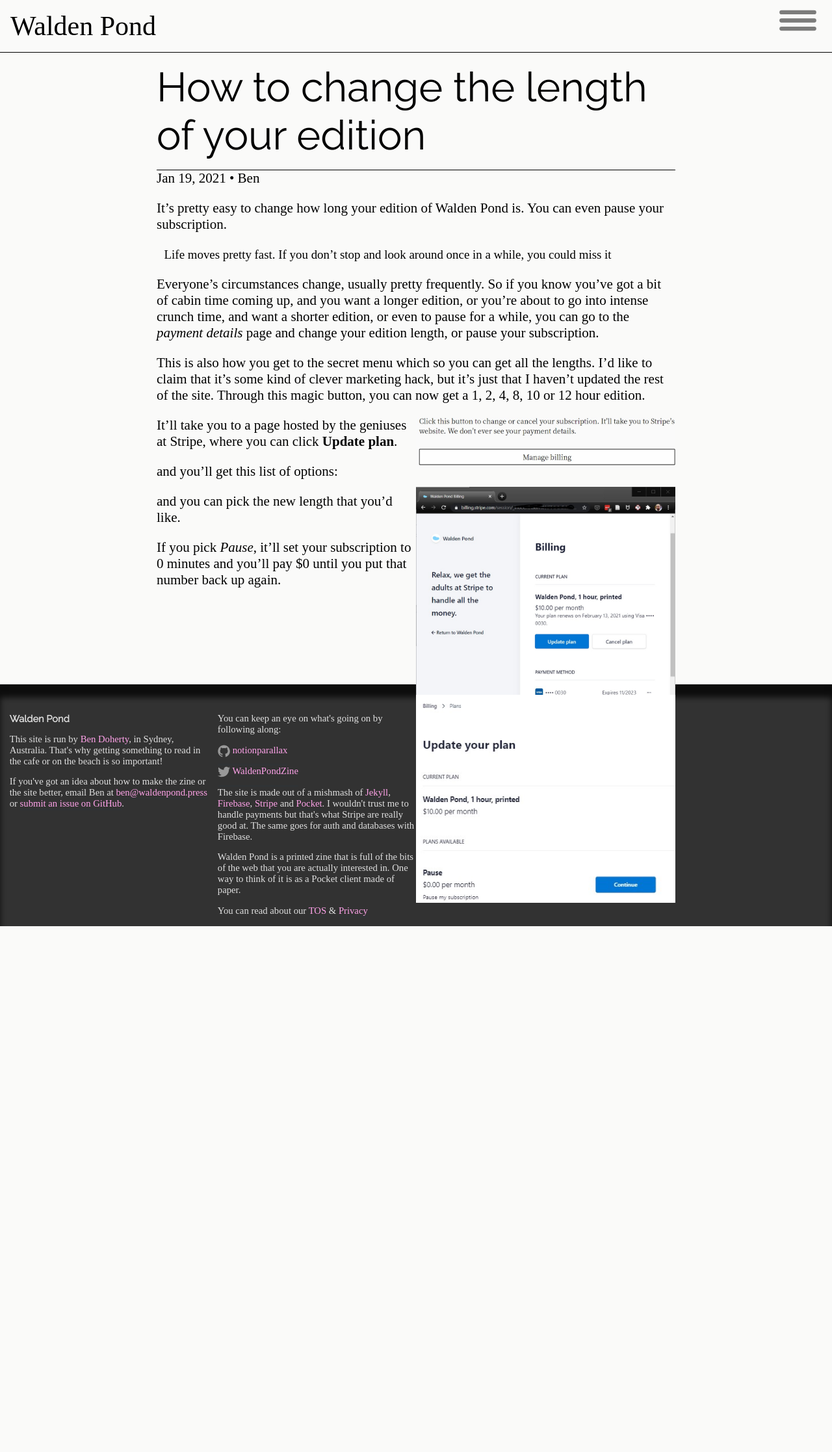
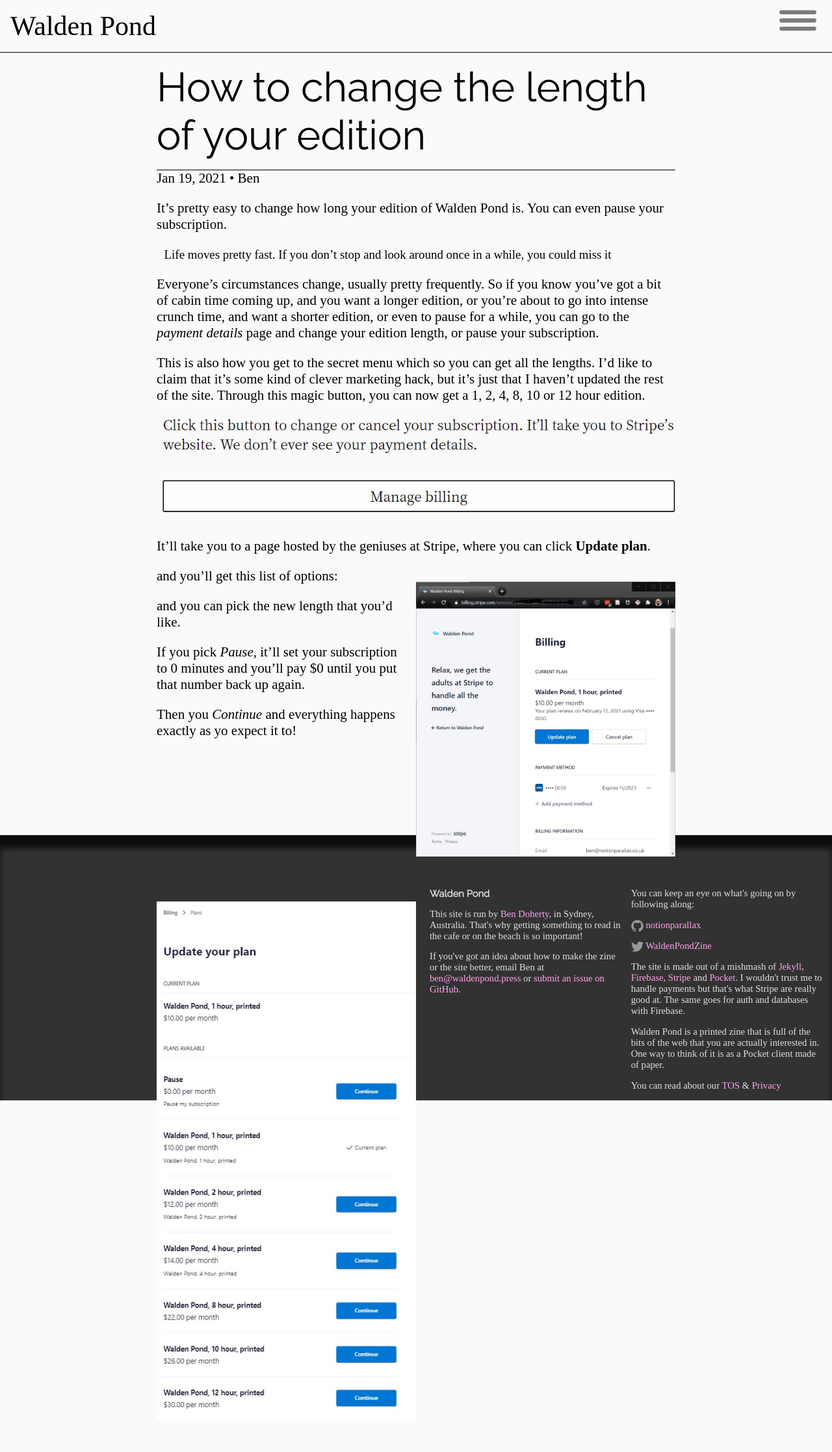
Before and after one commit to notionparallax/wp2frontEnd, a Jekyll site: the page built from _posts/2021-01-19-changing-subscription.md, in a window 1280 px wide. Shown: the whole page at 65% size. Built offline with Jekyll 4.4.1, drawn with Linux system fonts in a browser that asks for light colours; some web fonts are replaced; comment, search, counter and statistics services are not loaded; before the commit the page ends 1425 px from its top, so only the background shows below that.

Commit message:
style images a bit

```diff
--- a/_posts/2021-01-19-changing-subscription.md
+++ b/_posts/2021-01-19-changing-subscription.md
@@ -31,7 +31,7 @@
 
 This is also how you get to the secret menu which so you can get all the lengths. I'd like to claim that it's some kind of clever marketing hack, but it's just that I haven't updated the rest of the site. Through this magic button, you can now get a 1, 2, 4, 8, 10 or 12 hour edition.
 
-<figure class="half-width right v-clip">
+<figure class="">
 
 ![this is what the button looks like](https://waldenpond.press/img/blog/updateSub/manageBillingButton.jpg)
 
@@ -39,7 +39,7 @@
 
 It'll take you to a page hosted by the geniuses at Stripe, where you can click **Update plan**.
 
-<figure class="half-width right v-clip">
+<figure class="half-width right">
 
 ![The stripe site, ready to click](https://waldenpond.press/img/blog/updateSub/update-plan.jpg)
 
@@ -47,7 +47,7 @@
 
 and you'll get this list of options:
 
-<figure class="half-width right v-clip">
+<figure class="half-width left">
 
 ![The stripe site, ready to click](https://waldenpond.press/img/blog/updateSub/prices.jpg)
 
@@ -56,3 +56,5 @@
 and you can pick the new length that you'd like.
 
 If you pick _Pause_, it'll set your subscription to 0 minutes and you'll pay $0 until you put that number back up again.
+
+Then you _Continue_ and everything happens exactly as yo expect it to!
--- a/_sass/style.scss
+++ b/_sass/style.scss
@@ -359,11 +359,14 @@
     }
     &.half-width {
       width: 50%;
+      padding: 1em 0;
       &.right {
         float: right;
+        margin-left: 1em;
       }
       &.left {
         float: left;
+        margin-right: 1em;
       }
     }
     img {
```
